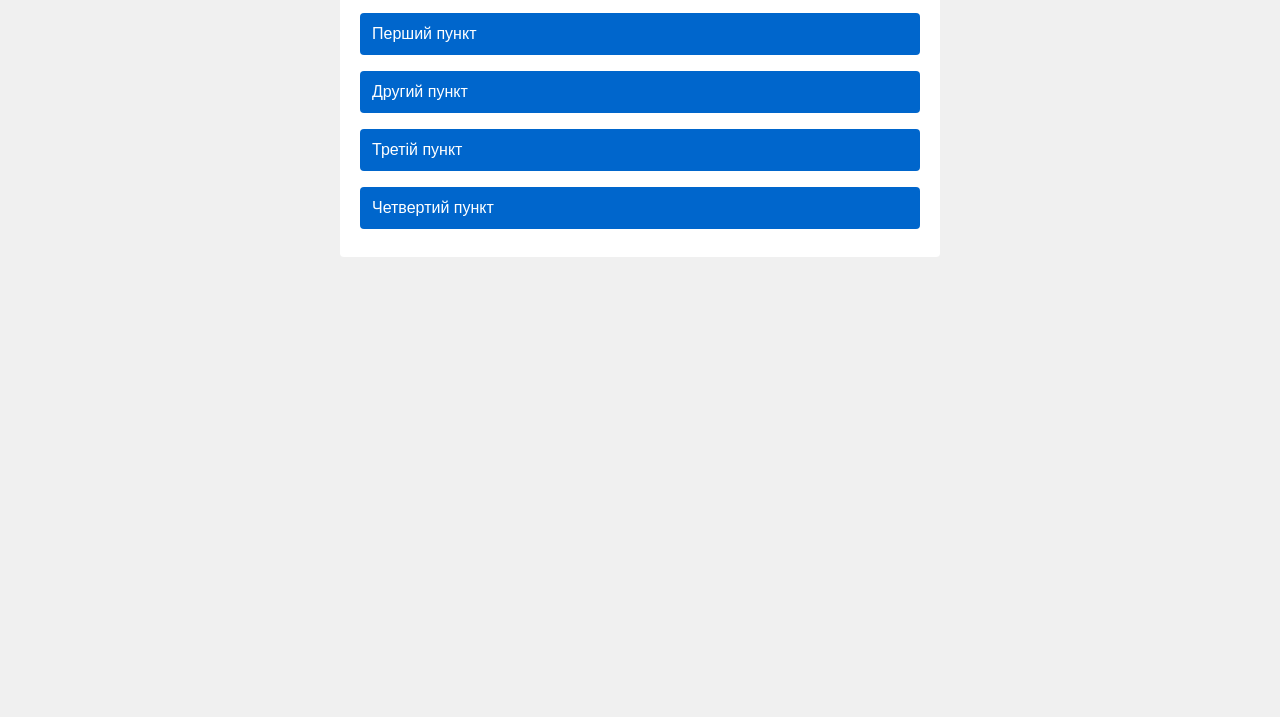
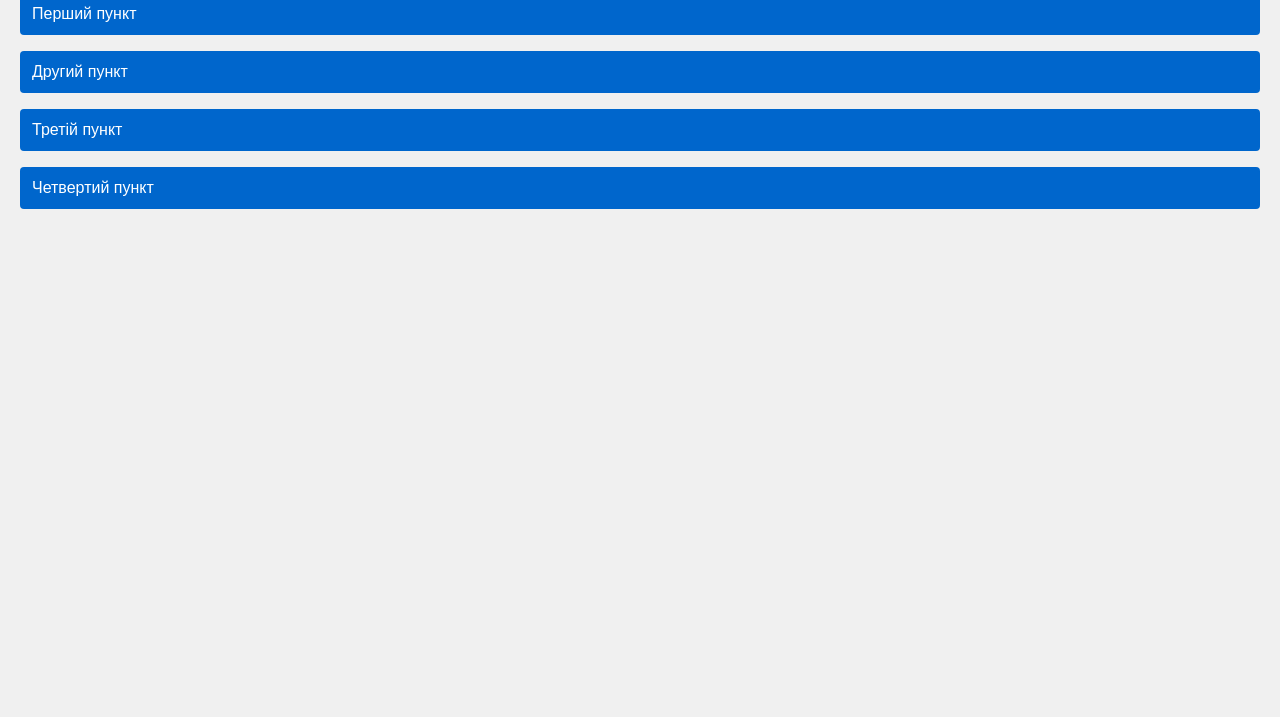
Before and after one commit to andromaan/Practical-6, a plain HTML site: page index.html in a window 1280 px wide. Shown: the part 83-800 px from the top of the page. Drawn offline with Linux system fonts and the light colour scheme.

Commit message:
Remove unused main styles from CSS

```diff
--- a/styles.css
+++ b/styles.css
@@ -9,14 +9,6 @@ body {
   background: #f0f0f0;
   padding: 20px;
   color: #333;
-}
-
-main {
-  max-width: 600px;
-  margin: 0 auto;
-  background: white;
-  padding: 20px;
-  border-radius: 4px;
 }
 
 h1 {
@@ -75,3 +67,4 @@ button[aria-expanded]:focus {
 
 [role="region"] p {
   margin: 0;
+}
```
